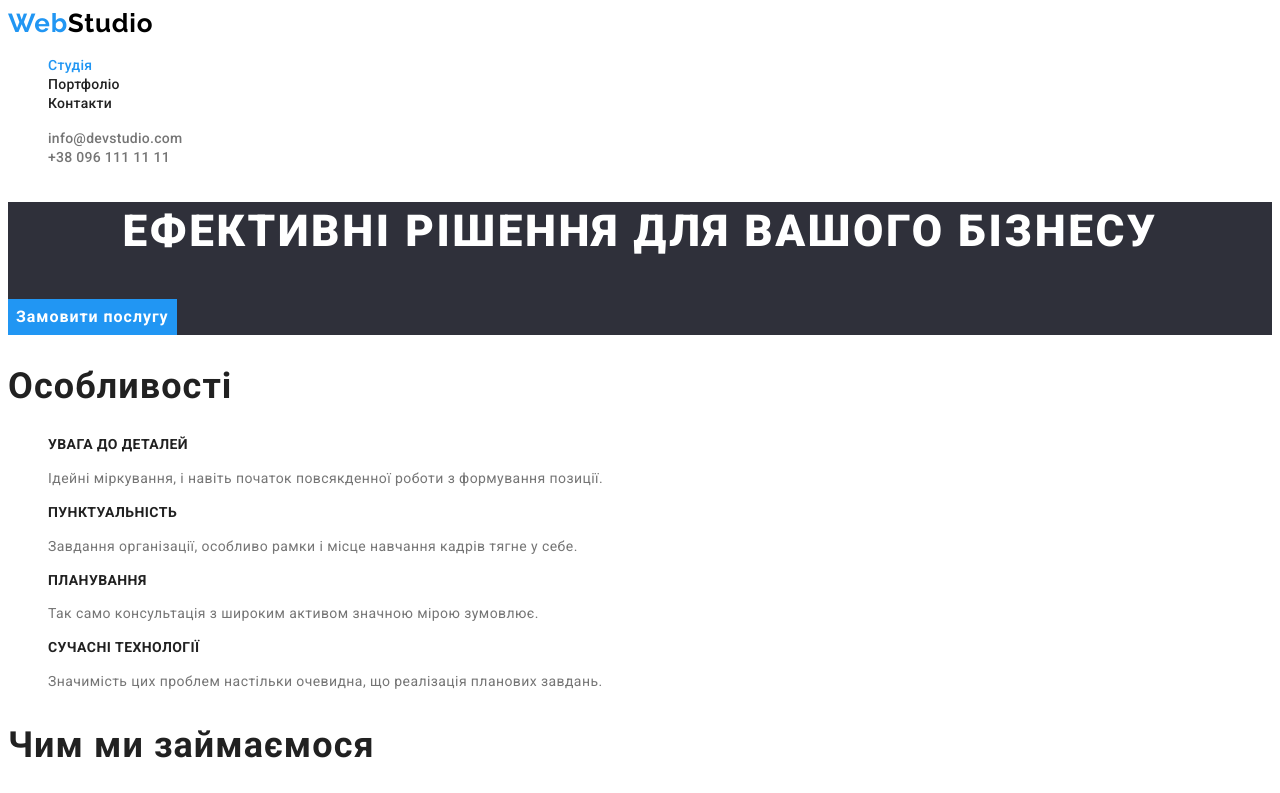
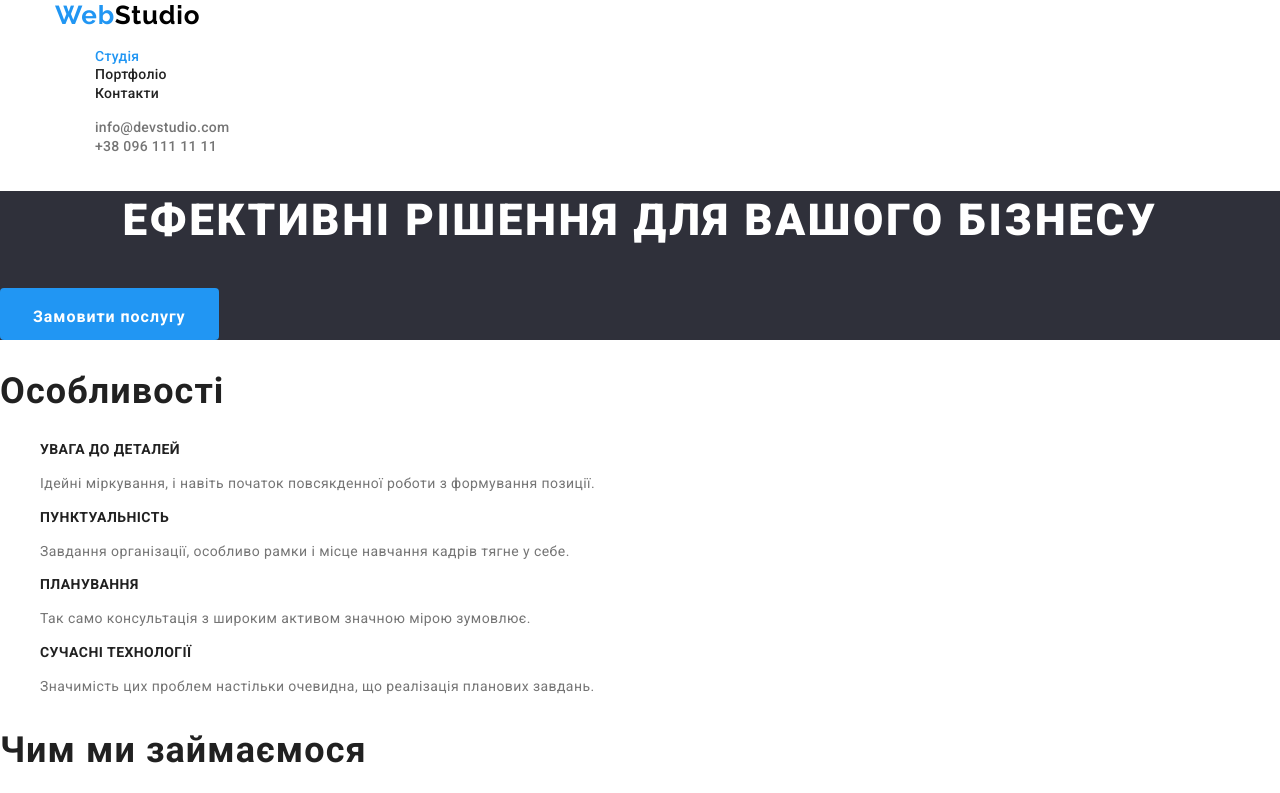
Before and after one commit to YuliaKhyzhuk/goit-markup-hw-03, a plain HTML site: page index.html in a window 1280 px wide. Shown: the top 793 px of the page. Drawn offline with nearby package versions, Linux system fonts and the light colour scheme.

Commit message:
Оновлені стилі для навігації і кнопки

```diff
--- a/css/styles.css
+++ b/css/styles.css
@@ -1,3 +1,13 @@
+html {
+  box-sizing: border-box;
+}
+
+*,
+*::before,
+*::after {
+  box-sizing: inherit;
+}
+
 :root {
   --primary-text-color: #757575;
   --title-text-color: #212121;
@@ -10,6 +20,15 @@ body {
   color: var(--primary-text-color);
 
   font-family: 'Roboto', sans-serif;
+}
+
+.container {
+  margin-left: auto;
+  margin-right: auto;
+  width: 1200px;
+  padding-left: 15px;
+  padding-right: 15px;
+
 }
 
 /* logo */
@@ -103,9 +122,16 @@ body {
 /*button*/
 
 .button {
+  display: inline-block;
+  border: 1px solid transparent;
+  border-radius: 4px;
+  padding: 13px 32px 7px;
+  min-width: 216px;
+  text-align: center;
+
   color: var(--primary-background-color);
   background-color: var(--accent-color);
-  border-color: transparent;
+  /* border-color: transparent; */
   font-family: inherit;
 
   font-weight: 700;
--- a/index.html
+++ b/index.html
@@ -5,7 +5,10 @@
     <meta http-equiv="X-UA-Compatible" content="IE=edge" />
     <meta name="viewport" content="width=device-width, initial-scale=1.0" />
     <title>Студія</title>
-
+    <link
+      rel="stylesheet"
+      href="https://cdnjs.cloudflare.com/ajax/libs/modern-normalize/1.1.0/modern-normalize.min.css"
+    />
     <link rel="preconnect" href="https://fonts.googleapis.com" />
     <link rel="preconnect" href="https://fonts.gstatic.com" crossorigin />
     <link
@@ -17,6 +20,7 @@
   </head>
   <body class="page">
     <header>
+      <div class="container">
         <nav>
           <a href="./index.html" class="logo">Web<span class="logo-head">Studio</span></a>
           <ul class="site-nav list">
@@ -29,6 +33,7 @@
           <li><a href="mailto:info@devstudio.com" class="cont">info@devstudio.com</a></li>
           <li><a href="tel:+380961111111" class="cont">+38 096 111 11 11</a></li>
         </ul>
+      </div>
     </header>
     <main>
       <section class="hero">
@@ -40,11 +45,15 @@
         <ul class="feature-list list">
           <li>
             <h3 class="title">Увага до деталей</h3>
-            <p class="text">Ідейні міркування, і навіть початок повсякденної роботи з формування позиції.</p>
+            <p class="text">
+              Ідейні міркування, і навіть початок повсякденної роботи з формування позиції.
+            </p>
           </li>
           <li>
             <h3 class="title">Пунктуальність</h3>
-            <p class="text">Завдання організації, особливо рамки і місце навчання кадрів тягне у себе.</p>
+            <p class="text">
+              Завдання організації, особливо рамки і місце навчання кадрів тягне у себе.
+            </p>
           </li>
           <li>
             <h3 class="title">Планування</h3>
@@ -52,7 +61,9 @@
           </li>
           <li>
             <h3 class="title">Сучасні технології</h3>
-            <p class="text">Значимість цих проблем настільки очевидна, що реалізація планових завдань.</p>
+            <p class="text">
+              Значимість цих проблем настільки очевидна, що реалізація планових завдань.
+            </p>
           </li>
         </ul>
       </section>
```
Lines whose indentation alone changed are shown as unchanged.
